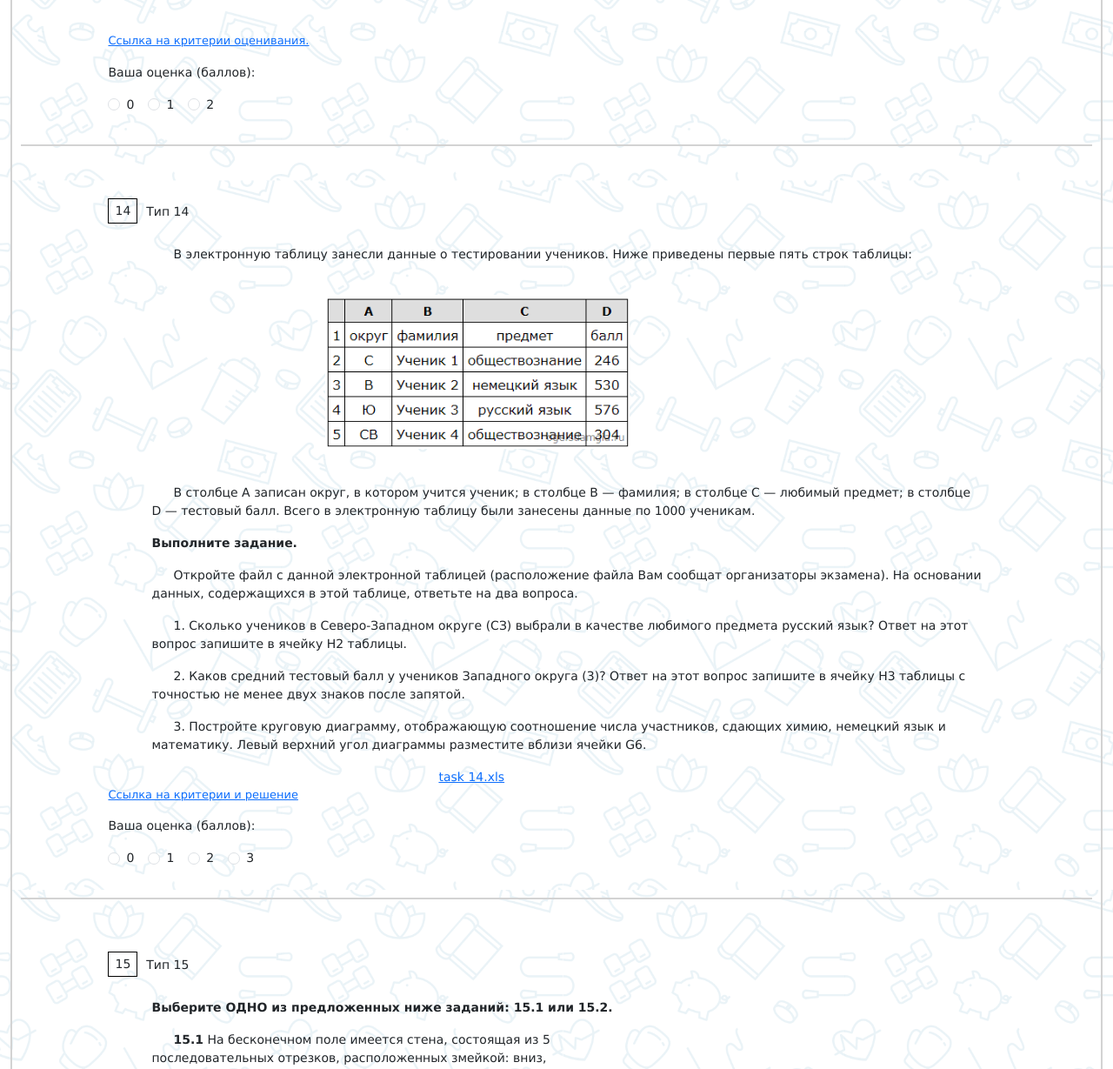
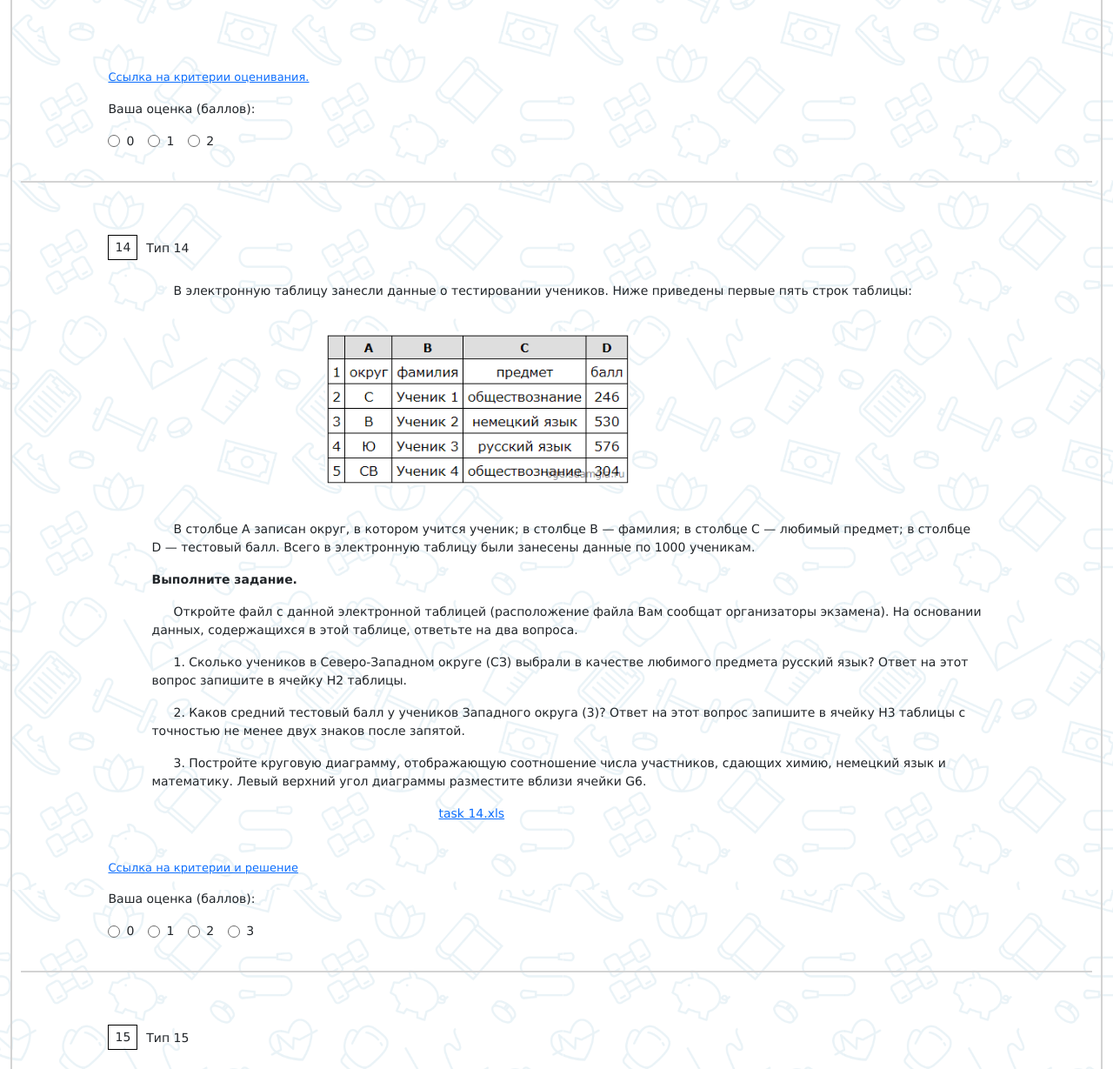
Before and after one commit to Roman3205/Help-card, a plain HTML site: page test-2/index (5).html in a window 1280 px wide. Shown: the part 7134-8363 px from the top of the page at 87% size. Drawn offline with nearby package versions, Linux system fonts and the light colour scheme.

Commit message:
commit14

```diff
--- a/test-2/index (5).html
+++ b/test-2/index (5).html
@@ -276,19 +276,21 @@
                                 <p style="text-indent: 25px;">Текст сохраните в файле, имя которого Вам сообщат организаторы. Файл ответа необходимо сохранить в одном из<br>следующих форматов: *.odt, или *.doc, или *.docx.</p>
                                 <img class="imgm6" src="assets/task13.png" width="630px">
                             </div>
+                            <br>
+                            <br>
                             <p class="text-muted" style="font-size: 13px;" align="left"><a href="files/13.docx" download>Ссылка на критерии оценивания.</a></p>
                                 <p align="left">Ваша оценка (баллов):</p>
                                 <div class="inputs1" style="display: flex; justify-content: left;">
                                     <div class="form-check form-check-inline">
-                                        <input class="form-check-input" name="countscre13" type="radio" id="inlineCheckbox131" value="option1">
+                                        <input class="form-check-input" name="countscre13" type="radio" id="inlineCheckbox131" value="option1" style="border: 1px solid dimgrey;">
                                         <label class="form-check-label" for="inlineCheckbox1">0</label>
                                     </div>
                                     <div class="form-check form-check-inline">
-                                        <input class="form-check-input" name="countscre13" type="radio" id="inlineCheckbox132" value="option2">
+                                        <input class="form-check-input" name="countscre13" type="radio" id="inlineCheckbox132" value="option2" style="border: 1px solid dimgrey;">
                                         <label class="form-check-label" for="inlineCheckbox2">1</label>
                                     </div>
                                     <div class="form-check form-check-inline">
-                                        <input class="form-check-input" name="countscre13" type="radio" id="inlineCheckbox133" value="option3">
+                                        <input class="form-check-input" name="countscre13" type="radio" id="inlineCheckbox133" value="option3" style="border: 1px solid dimgrey;">
                                         <label class="form-check-label" for="inlineCheckbox3">2</label>
                                     </div>
                                 </div>
@@ -311,23 +313,25 @@
                                 <p style="text-indent: 25px;">3. Постройте круговую диаграмму, отображающую соотношение числа участников, сдающих химию, немецкий язык и<br> математику. Левый верхний угол диаграммы разместите вблизи ячейки G6.</p>
                                 <a class="kt8" href="files/task 14.xls" download style="color: #0d6efd;">task 14.xls</a>
                             </div>
+                            <br>
+                            <br>
                             <p class="text-muted" style="font-size: 13px;" align="left"><a href="files/14.docx" download>Ссылка на критерии и решение</a></p>
                                 <p align="left">Ваша оценка (баллов):</p>
                                 <div class="inputs1" style="display: flex; justify-content: left;">
                                     <div class="form-check form-check-inline">
-                                        <input class="form-check-input" name="countscre14" type="radio" id="inlineCheckbox141" value="option1">
+                                        <input class="form-check-input" name="countscre14" type="radio" id="inlineCheckbox141" value="option1" style="border: 1px solid dimgrey;">
                                         <label class="form-check-label" for="inlineCheckbox1">0</label>
                                     </div>
                                     <div class="form-check form-check-inline">
-                                        <input class="form-check-input" name="countscre14" type="radio" id="inlineCheckbox142" value="option2">
+                                        <input class="form-check-input" name="countscre14" type="radio" id="inlineCheckbox142" value="option2" style="border: 1px solid dimgrey;">
                                         <label class="form-check-label" for="inlineCheckbox2">1</label>
                                     </div>
                                     <div class="form-check form-check-inline">
-                                        <input class="form-check-input" name="countscre14" type="radio" id="inlineCheckbox143" value="option3">
+                                        <input class="form-check-input" name="countscre14" type="radio" id="inlineCheckbox143" value="option3" style="border: 1px solid dimgrey;">
                                         <label class="form-check-label" for="inlineCheckbox3">2</label>
                                     </div>
                                     <div class="form-check form-check-inline">
-                                        <input class="form-check-input" name="countscre14" type="radio" id="inlineCheckbox144" value="option3">
+                                        <input class="form-check-input" name="countscre14" type="radio" id="inlineCheckbox144" value="option3" style="border: 1px solid dimgrey;">
                                         <label class="form-check-label" for="inlineCheckbox3">3</label>
                                     </div>
                                 </div>
@@ -354,19 +358,21 @@
                                 <img class="imgm8" src="assets/task15(1).png" width="330px">
                                 <img class="imgm9" src="assets/task15(2).png" width="450px">
                             </div>
+                            <br>
+                            <br>
                             <p class="text-muted" style="font-size: 13px;" align="left"><a href="files/15.docx" download>Ссылка на критерии и решение.</a></p>
                                 <p align="left">Ваша оценка (баллов):</p>
                                 <div class="inputs1" style="display: flex; justify-content: left;">
                                     <div class="form-check form-check-inline">
-                                        <input class="form-check-input" name="countscre15" type="radio" id="inlineCheckbox151" value="option1">
+                                        <input class="form-check-input" name="countscre15" type="radio" id="inlineCheckbox151" value="option1" style="border: 1px solid dimgrey;">
                                         <label class="form-check-label" for="inlineCheckbox1">0</label>
                                     </div>
                                     <div class="form-check form-check-inline">
-                                        <input class="form-check-input" name="countscre15" type="radio" id="inlineCheckbox152" value="option2">
+                                        <input class="form-check-input" name="countscre15" type="radio" id="inlineCheckbox152" value="option2" style="border: 1px solid dimgrey;">
                                         <label class="form-check-label" for="inlineCheckbox2">1</label>
                                     </div>
                                     <div class="form-check form-check-inline">
-                                        <input class="form-check-input" name="countscre15" type="radio" id="inlineCheckbox153" value="option3">
+                                        <input class="form-check-input" name="countscre15" type="radio" id="inlineCheckbox153" value="option3" style="border: 1px solid dimgrey;">
                                         <label class="form-check-label" for="inlineCheckbox3">2</label>
                                     </div>
                                 </div>
```
Also changed, not shown: test-1/index (4).html (+16 -11 lines), test-3/index (6).html (+16 -10 lines), test-4/index (7).html (+16 -10 lines).
